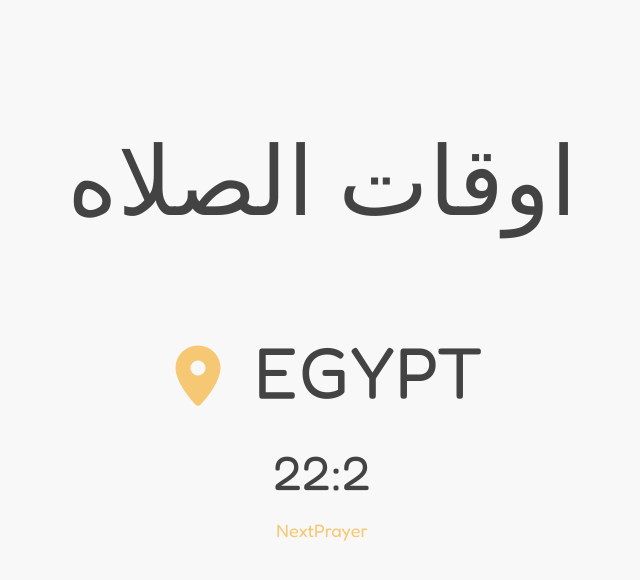
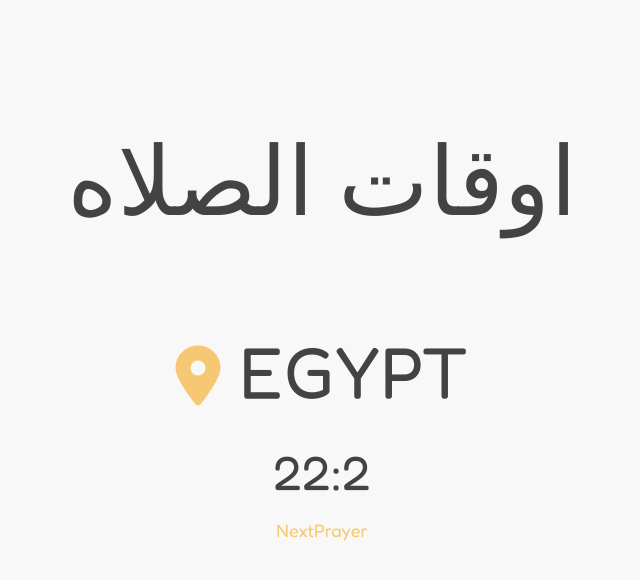
Before and after one commit to WLMEY/prayers, a plain HTML site: page index.html in a window 1280 px wide. Shown: the whole page, without its empty margins (318-958 px from the left). Drawn offline with nearby package versions, Linux system fonts and the light colour scheme; no server answers.

Commit message:
fix fils

```diff
--- a/index.html
+++ b/index.html
@@ -40,16 +40,18 @@
     <meta name="viewport" content="width=device-width, initial-scale=1.0" />
     <title>بسم الله</title>
     <script src="https://cdn.jsdelivr.net/npm/@tailwindcss/browser@4"></script>
+    <link rel="stylesheet" href="https://cdnjs.cloudflare.com/ajax/libs/font-awesome/6.7.2/css/all.min.css" integrity="sha512-Evv84Mr4kqVGRNSgIGL/F/aIDqQb7xQ2vcrdIwxfjThSH8CSR7PBEakCr51Ck+w+/U6swU2Im1vVX0SVk9ABhg==" crossorigin="anonymous" referrerpolicy="no-referrer" />
     <link rel="preconnect" href="https://fonts.googleapis.com" />
     <link rel="preconnect" href="https://fonts.gstatic.com" crossorigin />
+    <script src="https://cdnjs.cloudflare.com/ajax/libs/axios/1.9.0/axios.min.js" integrity="sha512-FPlUpimug7gt7Hn7swE8N2pHw/+oQMq/+R/hH/2hZ43VOQ+Kjh25rQzuLyPz7aUWKlRpI7wXbY6+U3oFPGjPOA==" crossorigin="anonymous" referrerpolicy="no-referrer"></script>
     <link
       href="https://fonts.googleapis.com/css2?family=Cabin:ital,wght@0,400..700;1,400..700&family=Fredoka:wght@300..700&family=Poppins:ital,wght@0,100;0,200;0,300;0,400;0,500;0,600;0,700;0,800;0,900;1,100;1,200;1,300;1,400;1,500;1,600;1,700;1,800;1,900&family=Tajawal:wght@200;300;400;500;700;800;900&display=swap"
       rel="stylesheet"
     />
 
-    <link href="./all.css" rel="stylesheet" />
+    <!-- <link href="./all.css" rel="stylesheet" /> -->
+    <!-- <script src="./node_modules/axios/dist/axios.js"></script> -->
 
-    <script src="./node_modules/axios/dist/axios.js"></script>
   </head>
   <style>
     /* All time */
@@ -61,7 +63,7 @@
     /* nextTime  currentTime */
     :root {
       --color-main: #f8f8f8;
-      --color-continer: #faebcd;
+      --color-continer: #fcf1eb;
       --color-header: #f7c873;
       --color-icon: #f7c873;
       --color-text: #434343;
```
